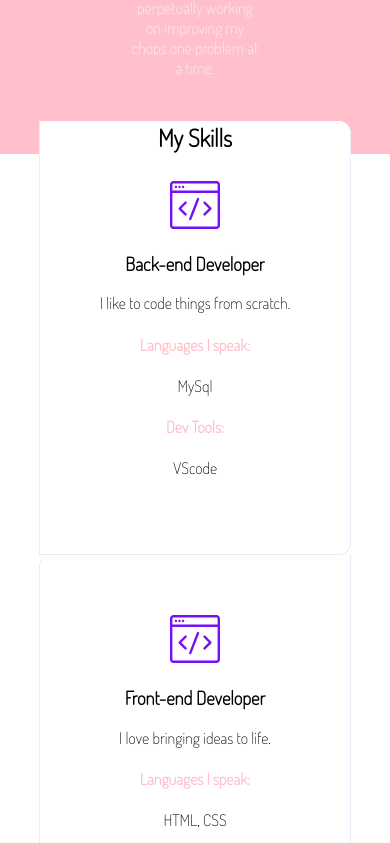
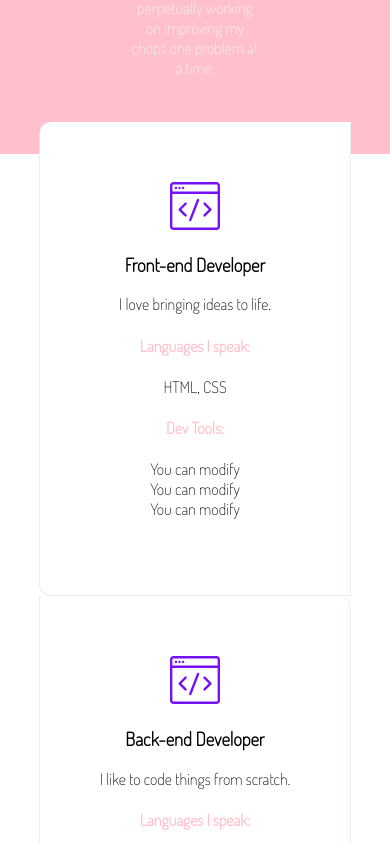
Before and after one commit to wildcodeschool-2025-03/JS-Remote-ASquad-Checkpoint-1, a website: page site/portfolio.html in a window 390 px wide. Shown: the part 841-1684 px from the top of the page. Drawn offline with Linux system fonts and the light colour scheme.

Commit message:
finish CSS step5 in part2

```diff
--- a/site/css/portfolio.css
+++ b/site/css/portfolio.css
@@ -153,4 +153,14 @@ nav {
   .desktop {
     display: none;
   }
+
+
+
+  /* Step 5 */
+
+  .skills {
+    display: flex;
+    flex-direction: column-reverse;
+  }
+
 }
```
